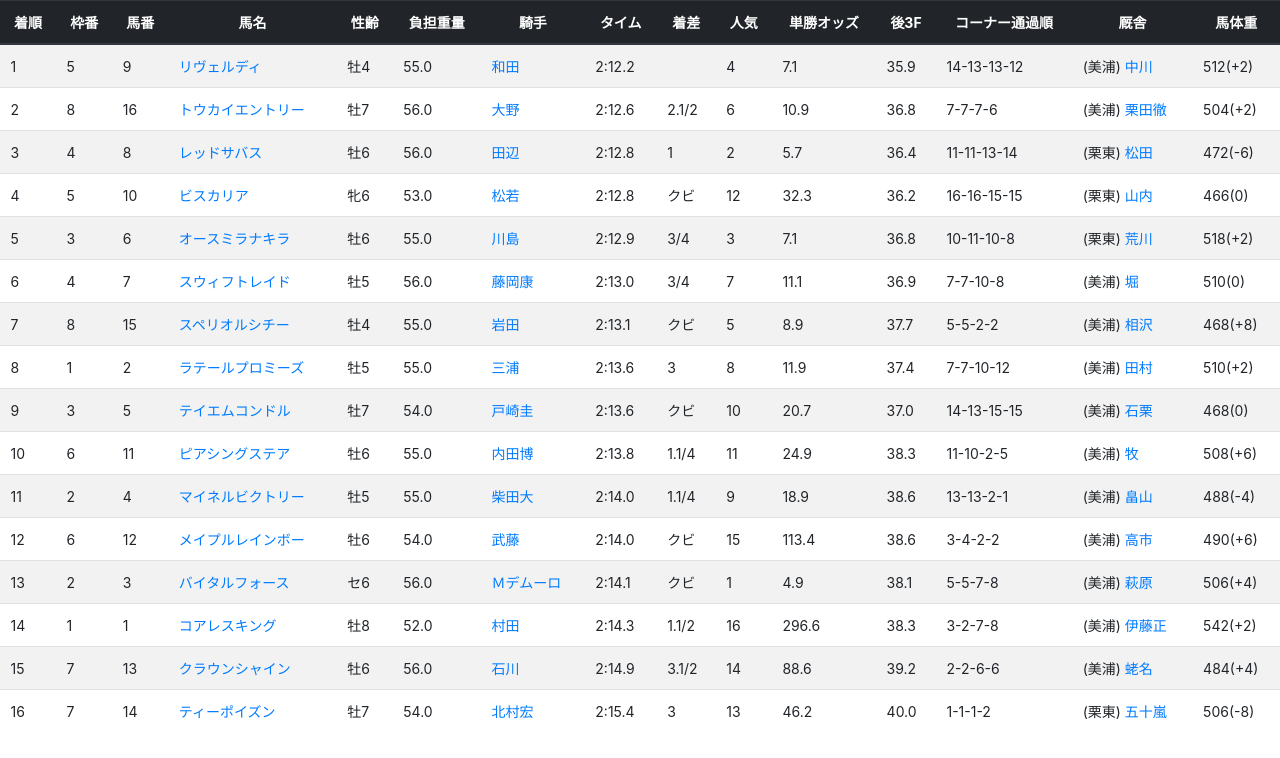
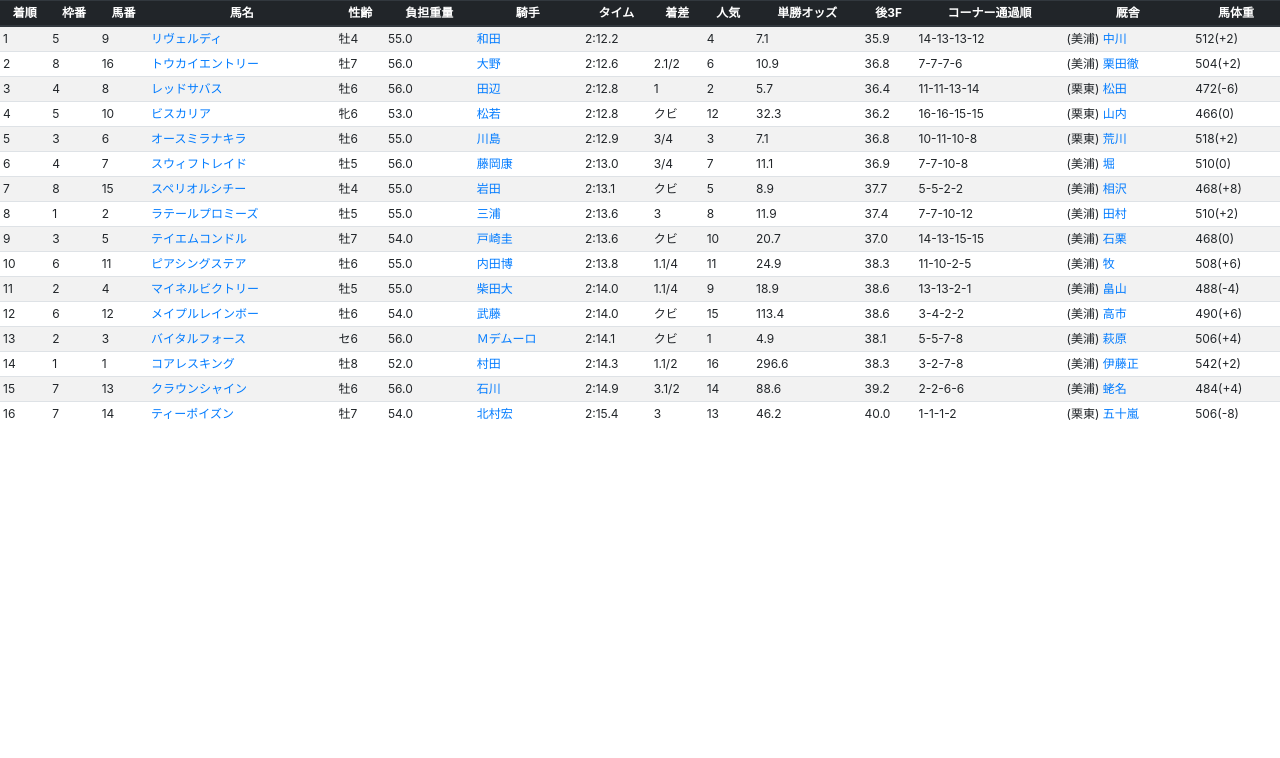
Before and after one commit to unfif/bsraces01, a Flask app: page / in a window 1280 px wide. Shown: the top 758 px of the page. Run offline with Flask 2, Linux system fonts and the light colour scheme; some libraries are stand-ins or nearby versions.

Commit message:
bootstrap_04

```diff
--- a/templates/index.html
+++ b/templates/index.html
@@ -16,6 +16,8 @@
   </script>
  </head>
  <body>
+  <div class="container-fluid">
+  </div>
   <table class="race_table_01 nk_tb_common table table-striped table-hover" summary="レース結果">
    <thead class="thead-dark">
     <tr>
@@ -1001,7 +1003,7 @@
  </body>
  <style>
   html{
-        font-size: 14px;
+        font-size: 12px;
     }
 
     /*body{
@@ -1014,7 +1016,8 @@
         border-collapse: collapse;
     }*/
 
-    th, td{
+    .table th, .table td{
+        padding: 0.25rem;
         /*border: 1px solid #000;*/
         white-space: nowrap;
     }
```
